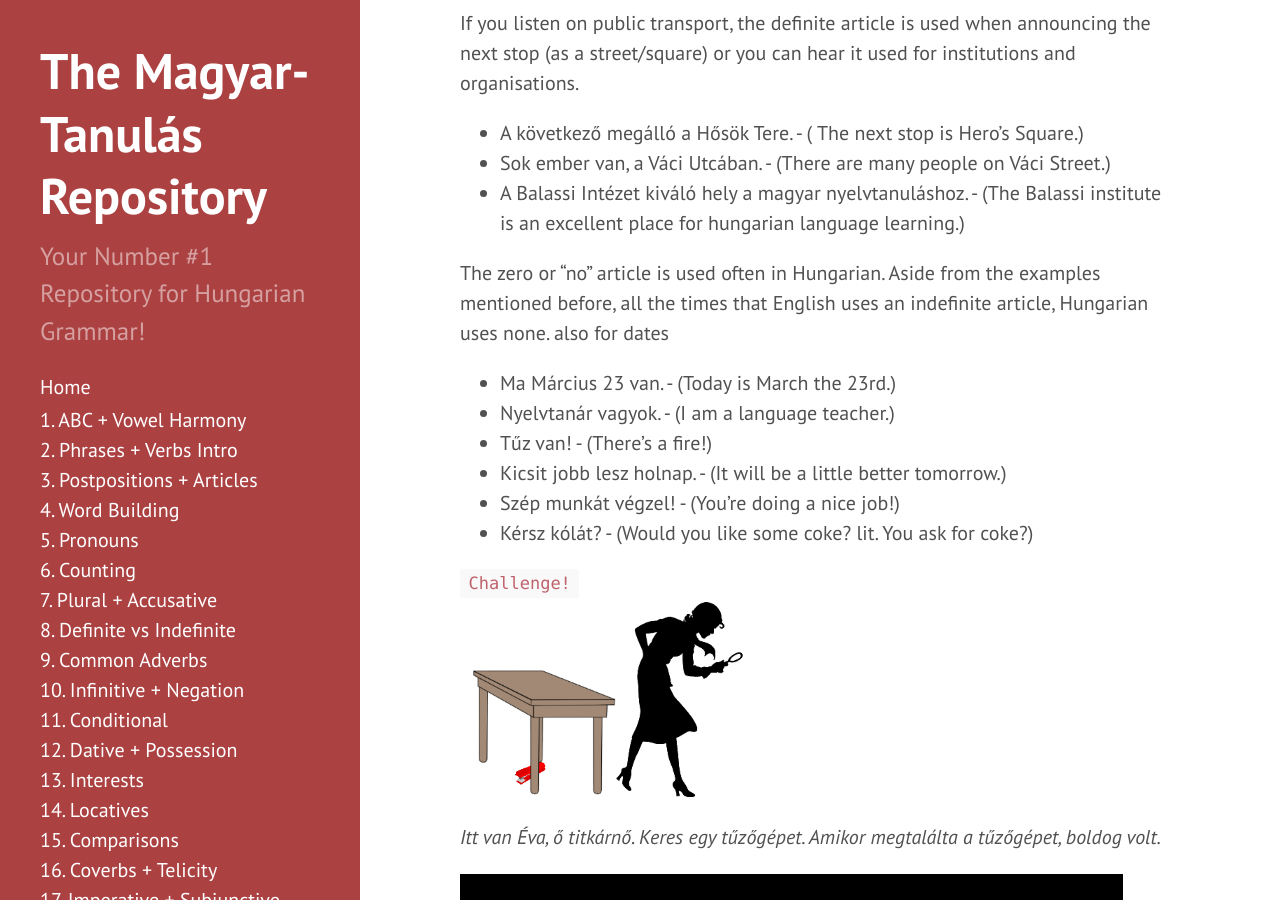
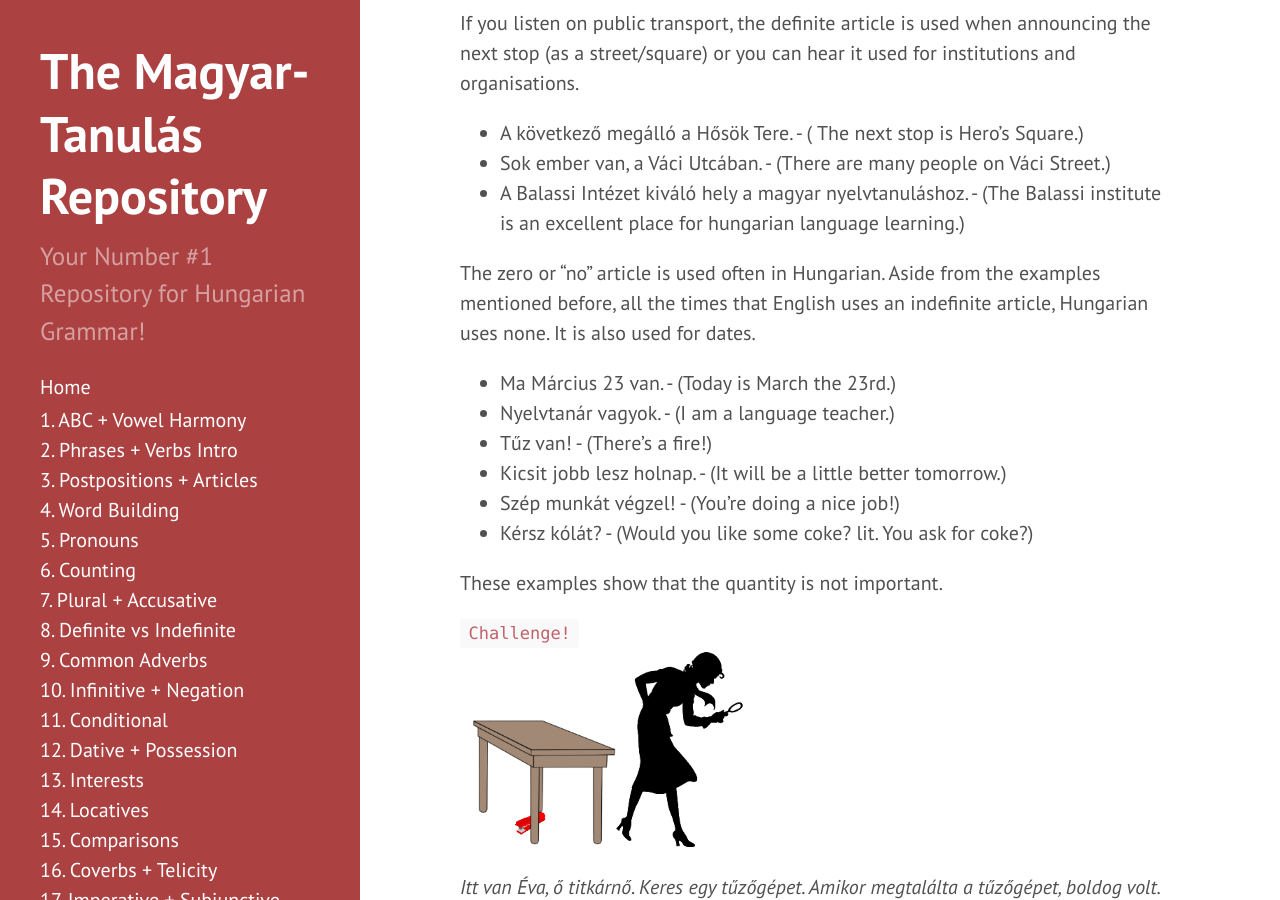
Before and after one commit to Magyartanulas/magyartanulas.github.io, a Jekyll site: the page built from postpositions_articles.md, in a window 1280 px wide and 900 px high, scrolled down 1630 px. Built offline with Jekyll 4.4.1, drawn with Linux system fonts in a browser that asks for light colours; Markdown is read by kramdown in place of the engine named in the settings; comment, search, counter and statistics services are not loaded.

Commit message:
Update postpositions_articles.md

```diff
--- a/postpositions_articles.md
+++ b/postpositions_articles.md
@@ -57,7 +57,7 @@ If you listen on public transport, the definite article is used when announcing
 * Sok ember van, a Váci Utcában. - (There are many people on Váci Street.)
 * A Balassi Intézet kiváló hely a magyar nyelvtanuláshoz. - (The Balassi institute is an excellent place for hungarian language learning.)
 
-The zero or "no" article is used often in Hungarian. Aside from the examples mentioned before, all  the times that English uses an indefinite article, Hungarian uses none. also for dates
+The zero or "no" article is used often in Hungarian. Aside from the examples mentioned before, all the times that English uses an indefinite article, Hungarian uses none. It is also used for dates.
 
 * Ma Március 23 van. - (Today is March the 23rd.)
 * Nyelvtanár vagyok. - (I am a language teacher.)
@@ -65,6 +65,8 @@ The zero or "no" article is used often in Hungarian. Aside from the examples men
 * Kicsit jobb lesz holnap. - (It will be a little better tomorrow.)
 * Szép munkát végzel! - (You're doing a nice job!)
 * Kérsz kólát? - (Would you like some coke? lit. You ask for coke?)
+
+These examples show that the quantity is not important.
 
 `Challenge!`
 ![tűzőgép](https://magyartanulas.github.io/public/tűzőgép.png)
```
